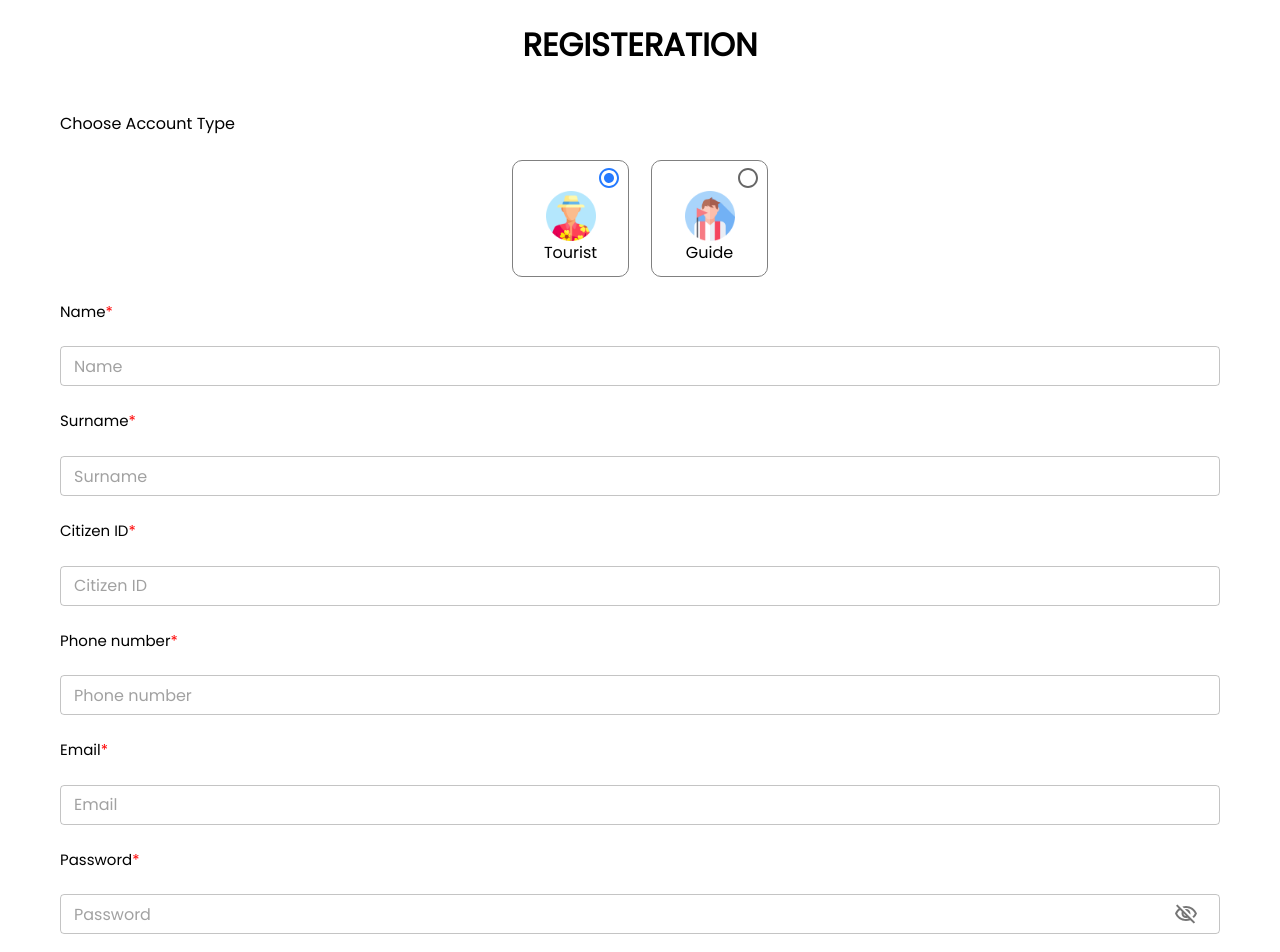
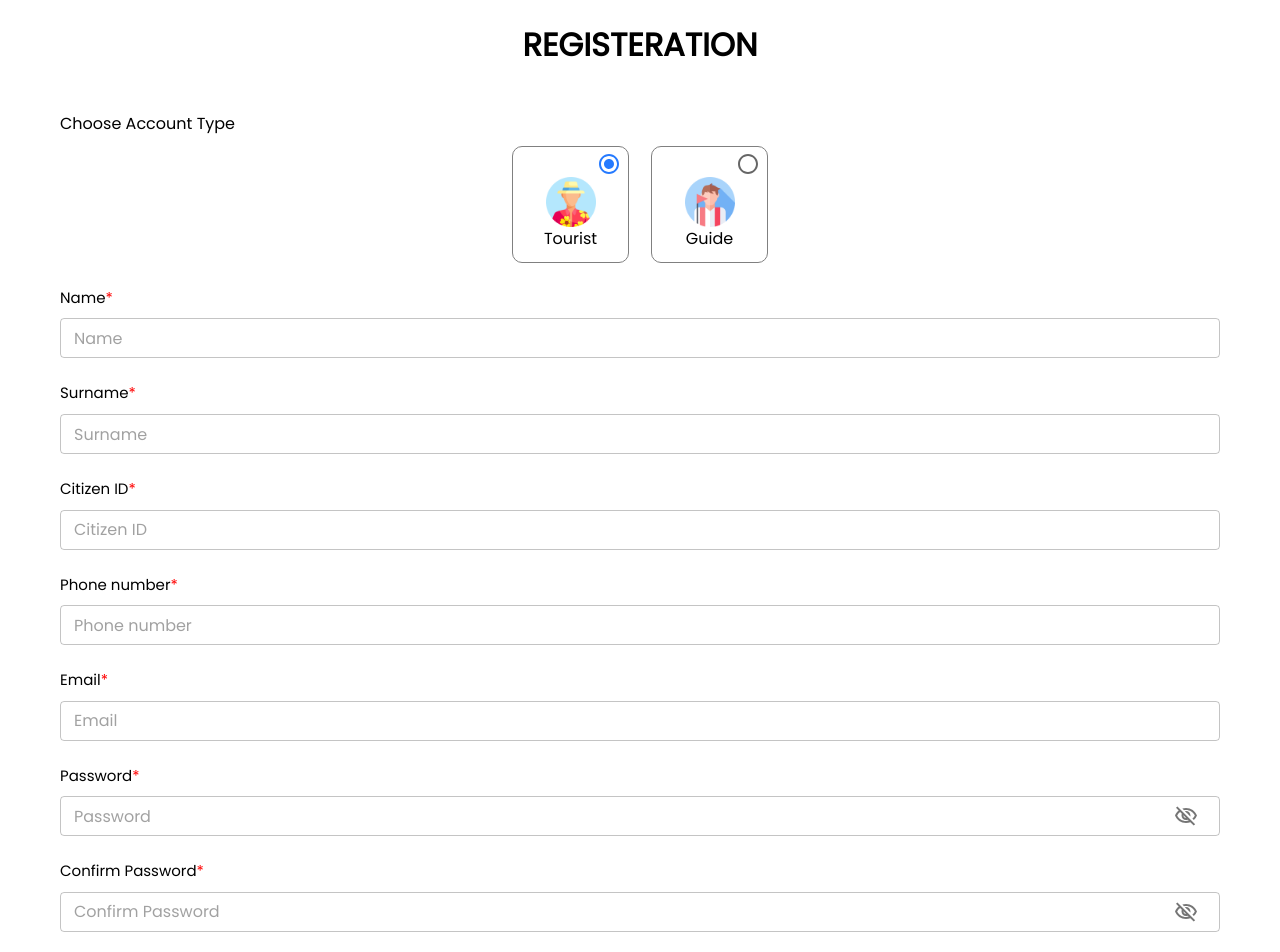
Before and after one commit to 2110336-2565-2/sec1_Group7_Tourister, a Next.js app in the folder frontend/: page /register in a window 1280 px wide. Shown: the top 952 px of the page. Built offline with nearby package versions, Linux system fonts and the light colour scheme.

Commit message:
fix field styling in register

```diff
--- a/frontend/components/register/registerForm.tsx
+++ b/frontend/components/register/registerForm.tsx
@@ -11,7 +11,7 @@ import { FormInputHiddenText } from "@/components/formInput/FormInputHiddenText"
 import { COLOR } from "@/theme/globalTheme";
 import { PrimaryButton, RequireFormLabel } from "@/css/styling";
 import { FormInputAccountType } from "../formInput/FormInputAccountType";
-import { Form, FieldName } from "@/css/layout";
+import { Form, FieldName, Field } from "@/css/layout";
 
 
 const registerForm = () => {
@@ -63,28 +63,46 @@ const registerForm = () => {
 
   return (
     <Form onSubmit={handleSubmit(onSubmit)}>
+      <Field>
       <FieldName>Choose Account Type</FieldName>
       <FormInputAccountType name="accountType" control={control} label="" options={[{label: "tourist", value: "tourist"}, { label:"guide", value: "guide" }]}/>
+      </Field>
+      <Field>
       <RequireFormLabel className="AsteriskRequired">Name</RequireFormLabel>
       <FormInputText name="name" control={control} label="Name"/>
+      </Field>
+      <Field>
       <RequireFormLabel className="AsteriskRequired">Surname</RequireFormLabel>
       <FormInputText name="surname" control={control} label="Surname"/>
+      </Field>
+      <Field>
       <RequireFormLabel className="AsteriskRequired">Citizen ID</RequireFormLabel>
       <FormInputText name="citizenId" control={control} label="Citizen ID"/>
+      </Field>
       {watchAccountType==="guide" &&
         <>
+          <Field>
           <RequireFormLabel className="AsteriskRequired">Guide License ID</RequireFormLabel>
           <FormInputText name="guideLicenseId" control={control} label="License ID"/>
+          </Field>
         </>
       }
+      <Field>
       <RequireFormLabel className="AsteriskRequired">Phone number</RequireFormLabel>
       <FormInputText name="phoneNumber" control={control} label="Phone number"/>
+      </Field>
+      <Field>
       <RequireFormLabel className="AsteriskRequired">Email</RequireFormLabel>
       <FormInputText name="email" control={control} label="Email"/>
+      </Field>
+      <Field>
       <RequireFormLabel className="AsteriskRequired">Password</RequireFormLabel>
       <FormInputHiddenText name="password" control={control} label="Password" showPassword={showPassword} handleClickShowPassword={handleClickShowPassword} handleMouseDownPassword={handleMouseDownPassword} />
+      </Field>
+      <Field>
       <RequireFormLabel className="AsteriskRequired">Confirm Password</RequireFormLabel>
       <FormInputHiddenText name="confirmPassword" control={control} label="Confirm Password" showPassword={showConfirmPassword} handleClickShowPassword={handleClickShowConfirmPassword} handleMouseDownPassword={handleMouseDownPassword} />
+      </Field>
       <PrimaryButton style={{alignSelf:"center"}} type="submit" variant="contained" >Sign Up </PrimaryButton>
       <div style={{alignSelf:"center", fontSize:"0.8rem", marginTop:"0.5rem"}}>
         <label>Already have an account? </label>
```
